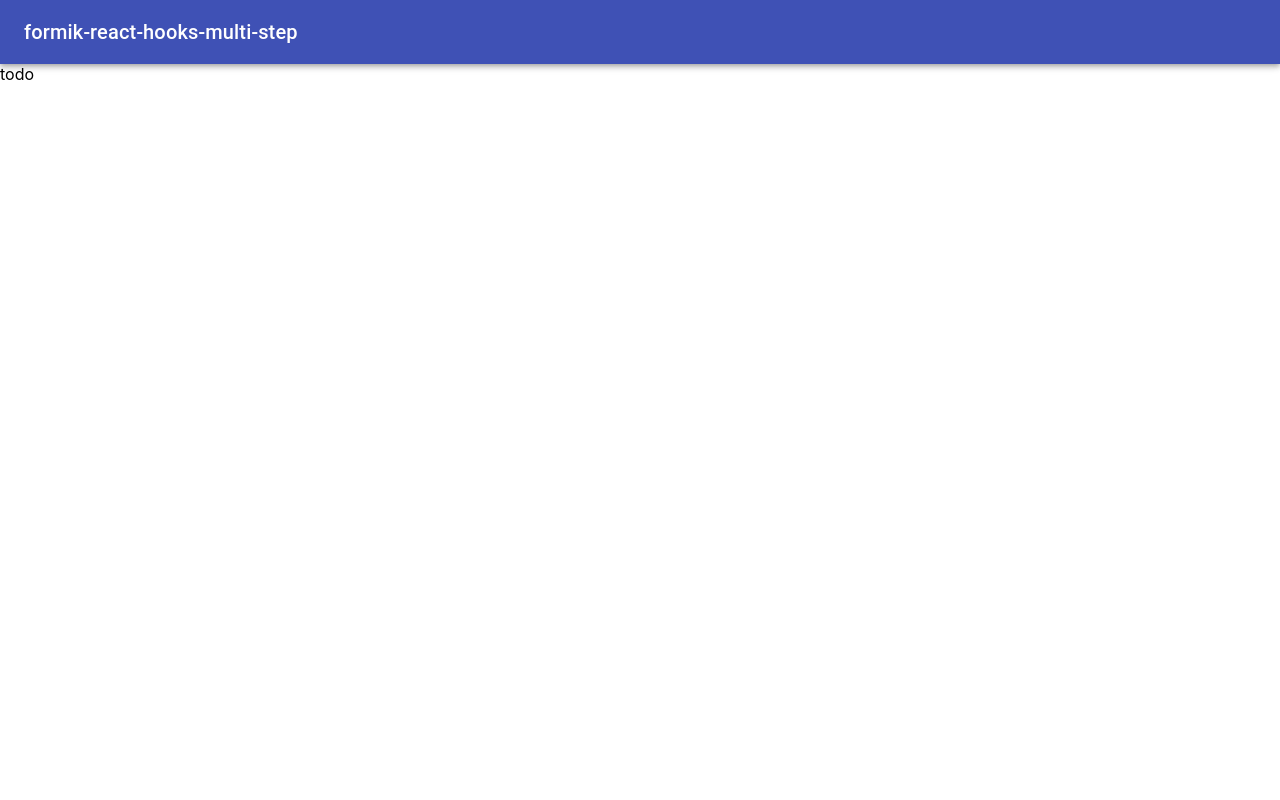
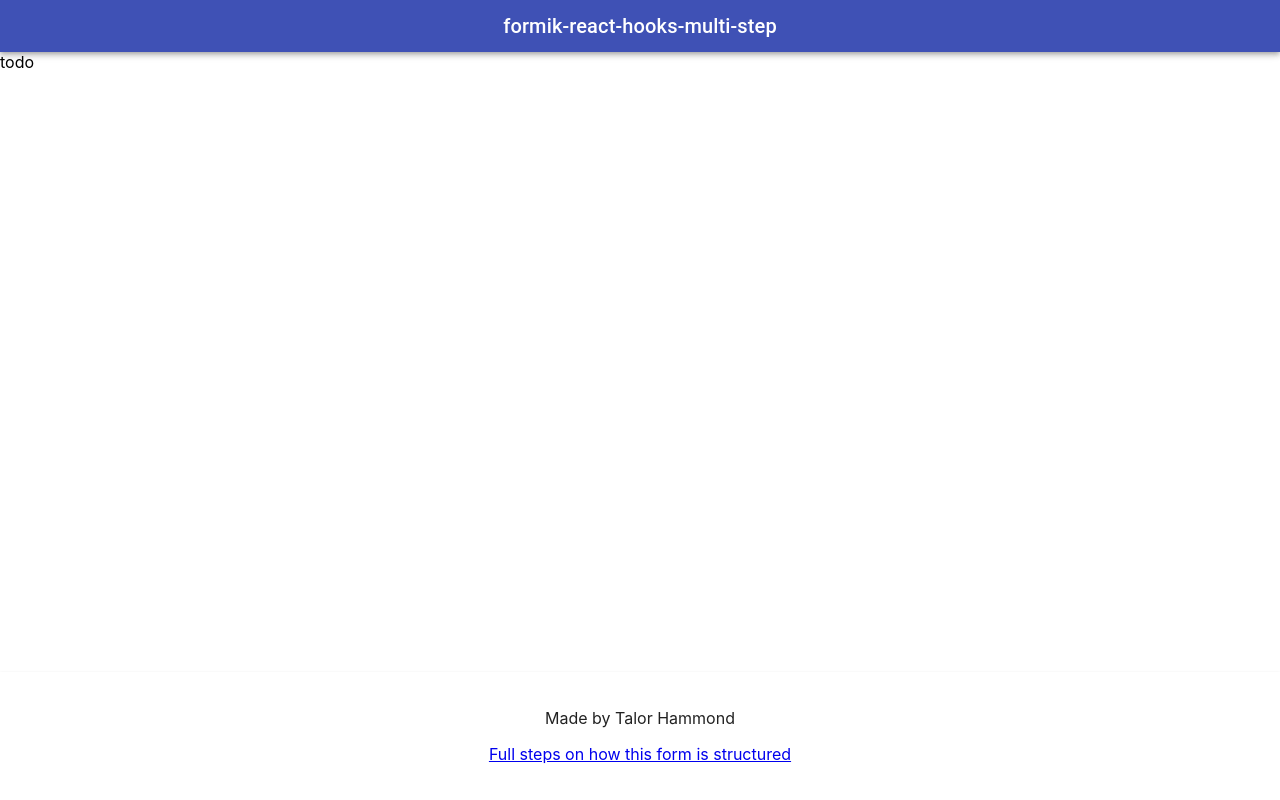
Before and after one commit to talor-hammond/formik-react-hooks-multi-step-form, a React (Create React App) app: page /results in a window 1280 px wide. Built offline with nearby package versions, Linux system fonts and the light colour scheme.

Commit message:
complete initial Header and Footer components w/ css in js

```diff
--- a/src/App.tsx
+++ b/src/App.tsx
@@ -2,6 +2,7 @@ import React from "react";
 // Components
 import { BrowserRouter as Router, Switch, Route } from "react-router-dom";
 import Header from "components/header/Header";
+import Footer from "components/footer/Footer";
 // Pages
 
 const App = () => {
@@ -12,7 +13,7 @@ const App = () => {
         <Route path="/">todo</Route>
         <Route path="/results">todo</Route>
       </Switch>
-      {/* TODO: footer */}
+      <Footer />
     </Router>
   );
 };
--- /dev/null
+++ b/src/components/footer/Footer.styles.ts
@@ -0,0 +1,15 @@
+import { createStyles } from "@material-ui/core";
+
+const styles = () =>
+  createStyles({
+    footer: {
+      position: "absolute",
+      left: 0,
+      bottom: 0,
+      right: 0,
+      padding: 20,
+      textAlign: "center"
+    }
+  });
+
+export default styles;
--- /dev/null
+++ b/src/components/footer/Footer.tsx
@@ -0,0 +1,32 @@
+import React from "react";
+// Components
+import { Paper } from "@material-ui/core";
+// Style
+import { withStyles } from "@material-ui/core/styles";
+import styles from "./Footer.styles";
+
+type FooterProps = {
+  classes: {
+    footer: string;
+  };
+};
+
+const Footer = ({ classes }: FooterProps) => {
+  return (
+    <Paper component="footer" square className={classes.footer}>
+      <p>Made by Talor Hammond</p>
+
+      <p>
+        <a
+          href="https://github.com/talor-hammond/formik-react-hooks-multi-step-form"
+          target="_blank"
+          rel="noopener noreferrer"
+        >
+          Full steps on how this form is structured
+        </a>
+      </p>
+    </Paper>
+  );
+};
+
+export default withStyles(styles)(Footer);
--- /dev/null
+++ b/src/components/header/Header.styles.ts
@@ -0,0 +1,11 @@
+import { createStyles } from "@material-ui/core";
+
+const styles = () =>
+  createStyles({
+    header: {
+      textAlign: "center",
+      padding: 10
+    }
+  });
+
+export default styles;
--- a/src/components/header/Header.tsx
+++ b/src/components/header/Header.tsx
@@ -1,15 +1,22 @@
 import React from "react";
 // Components
-import { AppBar, Toolbar, Typography } from "@material-ui/core";
+import { AppBar, Typography } from "@material-ui/core";
+// Styles
+import { withStyles } from "@material-ui/core/styles";
+import styles from "./Header.styles";
 
-const Header = () => {
+type HeaderProps = {
+  classes: {
+    header: string;
+  };
+};
+
+const Header = ({ classes }: HeaderProps) => {
   return (
-    <AppBar position="static">
-      <Toolbar>
-        <Typography variant="h6">formik-react-hooks-multi-step</Typography>
-      </Toolbar>
+    <AppBar position="static" className={classes.header}>
+      <Typography variant="h6">formik-react-hooks-multi-step</Typography>
     </AppBar>
   );
 };
 
-export default Header;
+export default withStyles(styles)(Header);
```
